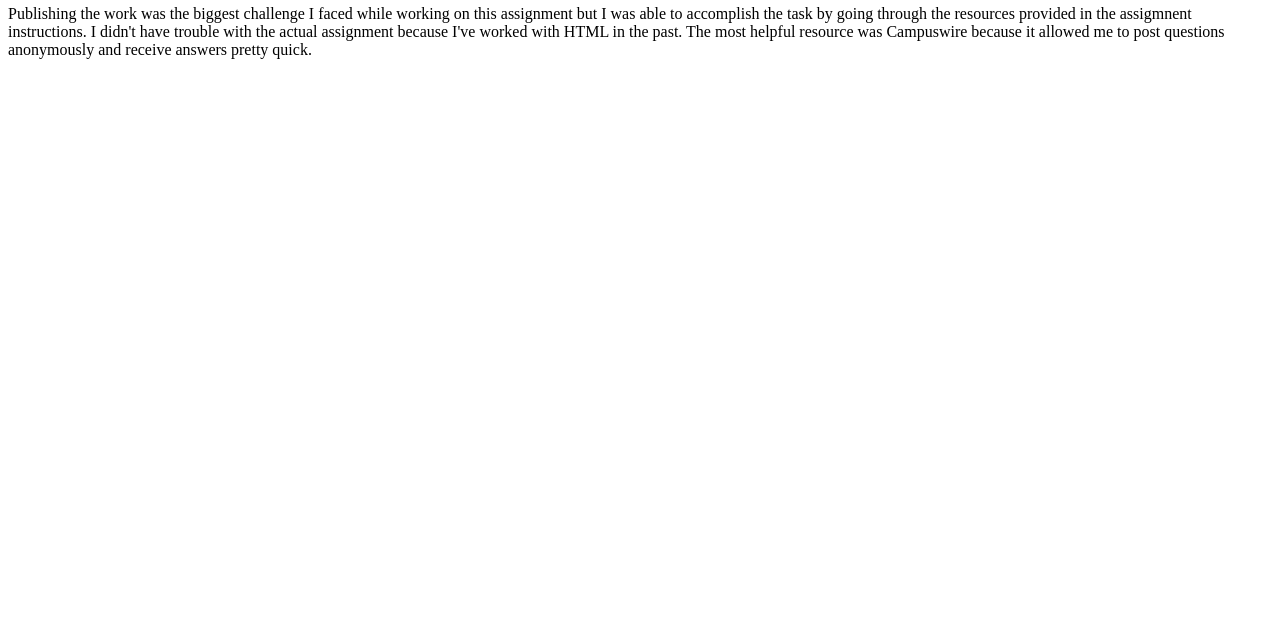
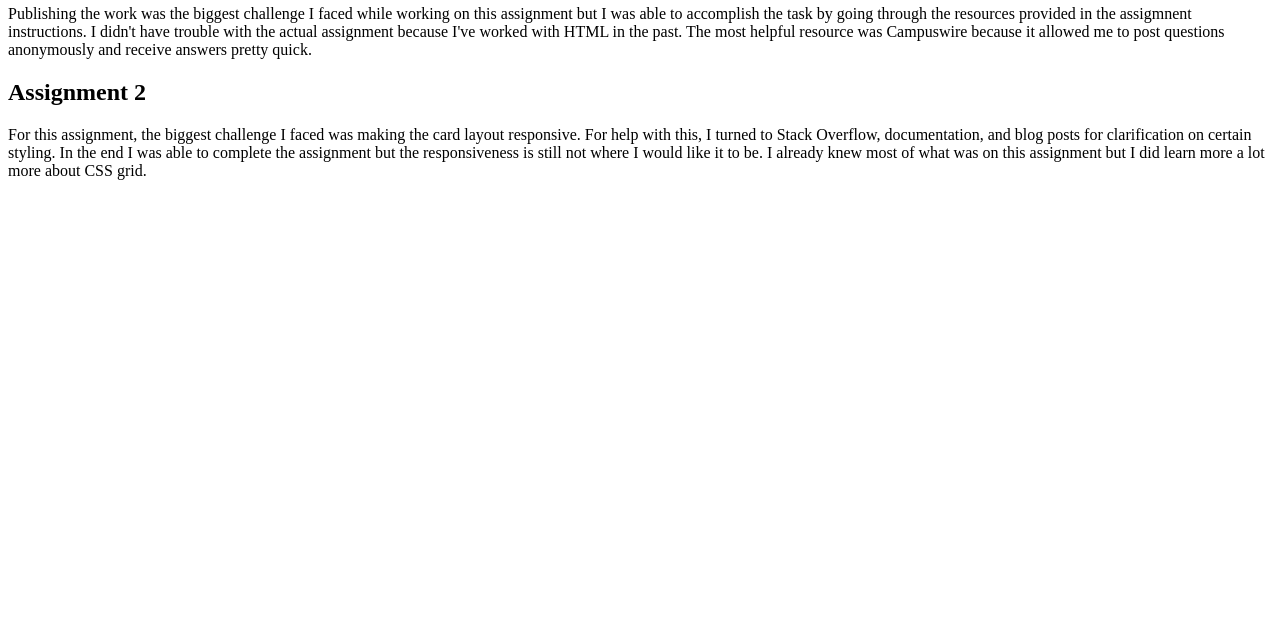
Before and after one commit to Eduardo-Gonz/assignment-1, a plain HTML site: page blog.html in a window 1280 px wide. Shown: the part 160-800 px from the top of the page. Drawn offline with Linux system fonts and the light colour scheme.

Commit message:
Make new entry for assignment two

```diff
--- a/blog.html
+++ b/blog.html
@@ -11,5 +11,9 @@
     <p>
       Publishing the work was the biggest challenge I faced while working on this assignment but I was able to accomplish the task by going through the resources provided in the assigmnent instructions. I didn't have trouble with the actual assignment because I've worked with HTML in the past. The most helpful resource was Campuswire because it allowed me to post questions anonymously and receive answers pretty quick.
       </p>
+      <h2>Assignment 2</h2>
+      <p>
+        For this assignment, the biggest challenge I faced was making the card layout responsive. For help with this, I turned to Stack Overflow, documentation, and blog posts for clarification on certain styling. In the end I was able to complete the assignment but the responsiveness is still not where I would like it to be. I already knew most of what was on this assignment but I did learn more a lot more about CSS grid.
+        </p>
   </body>
 </html>
```
Also changed, not shown: 1 other file.
